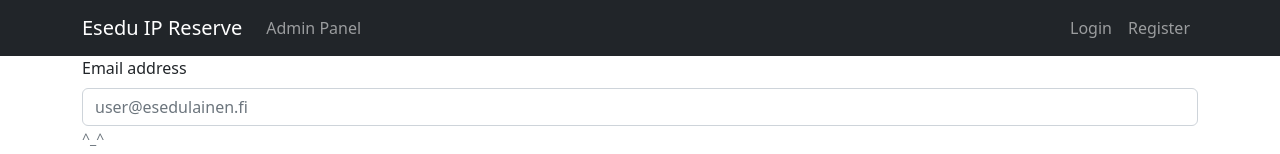
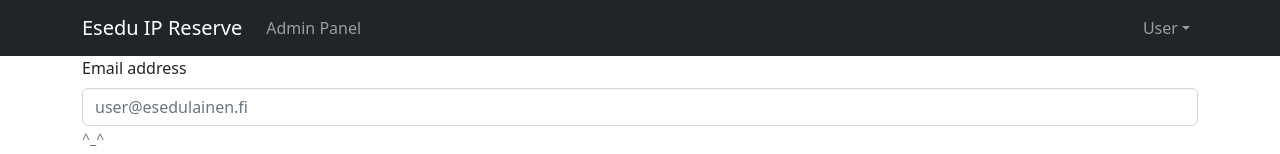
Before and after one commit to jkaart/ip-reservationapp-frontend, a React (Create React App) app: page / in a window 1280 px wide. Shown: the top 154 px of the page. Built offline with nearby package versions, Linux system fonts and the light colour scheme.

Commit message:
navbar work

```diff
--- a/src/Components/Navigation.js
+++ b/src/Components/Navigation.js
@@ -4,7 +4,7 @@ import { Link } from "react-router-dom";
 import Container from 'react-bootstrap/Container';
 import Nav from 'react-bootstrap/Nav';
 import Navbar from 'react-bootstrap/Navbar';
-//import NavDropdown from 'react-bootstrap/NavDropdown';
+import NavDropdown from 'react-bootstrap/NavDropdown';
 
 
 function Navigation() {
@@ -16,25 +16,23 @@ function Navigation() {
                 <Navbar.Collapse id="responsive-navbar-nav">
                     <Nav className="me-auto">
                         <Nav.Link as={Link} to="/admin">Admin Panel</Nav.Link>
-            {/* <NavDropdown title="Dropdown" id="collasible-nav-dropdown">
-              <NavDropdown.Item href="#action/3.1">Action</NavDropdown.Item>
-              <NavDropdown.Item href="#action/3.2">
-                Another action
-              </NavDropdown.Item>
-              <NavDropdown.Item href="#action/3.3">Something</NavDropdown.Item>
-              <NavDropdown.Divider />
-              <NavDropdown.Item href="#action/3.4">
-                Separated link
-              </NavDropdown.Item>
-            </NavDropdown> */}
                     </Nav>
                     <Nav>
-            <Nav.Link as={Link} to="">
-                Login
-            </Nav.Link>
-            <Nav.Link eventKey={2} href="#memes">
+                        <NavDropdown title="User" id="collapsible-nav-dropdown">
+                            <NavDropdown.Item as={Link} to="/login">
+                                Log In
+                            </NavDropdown.Item>
+                            <NavDropdown.Item>
                                 Register
-            </Nav.Link>
+                            </NavDropdown.Item>
+                            <NavDropdown.Item>
+                                User Info
+                            </NavDropdown.Item>
+                            <NavDropdown.Divider />
+                            <NavDropdown.Item>
+                                Log Out
+                            </NavDropdown.Item>
+                        </NavDropdown>
                     </Nav>
                 </Navbar.Collapse>
             </Container>
```
Lines whose indentation alone changed are shown as unchanged.
